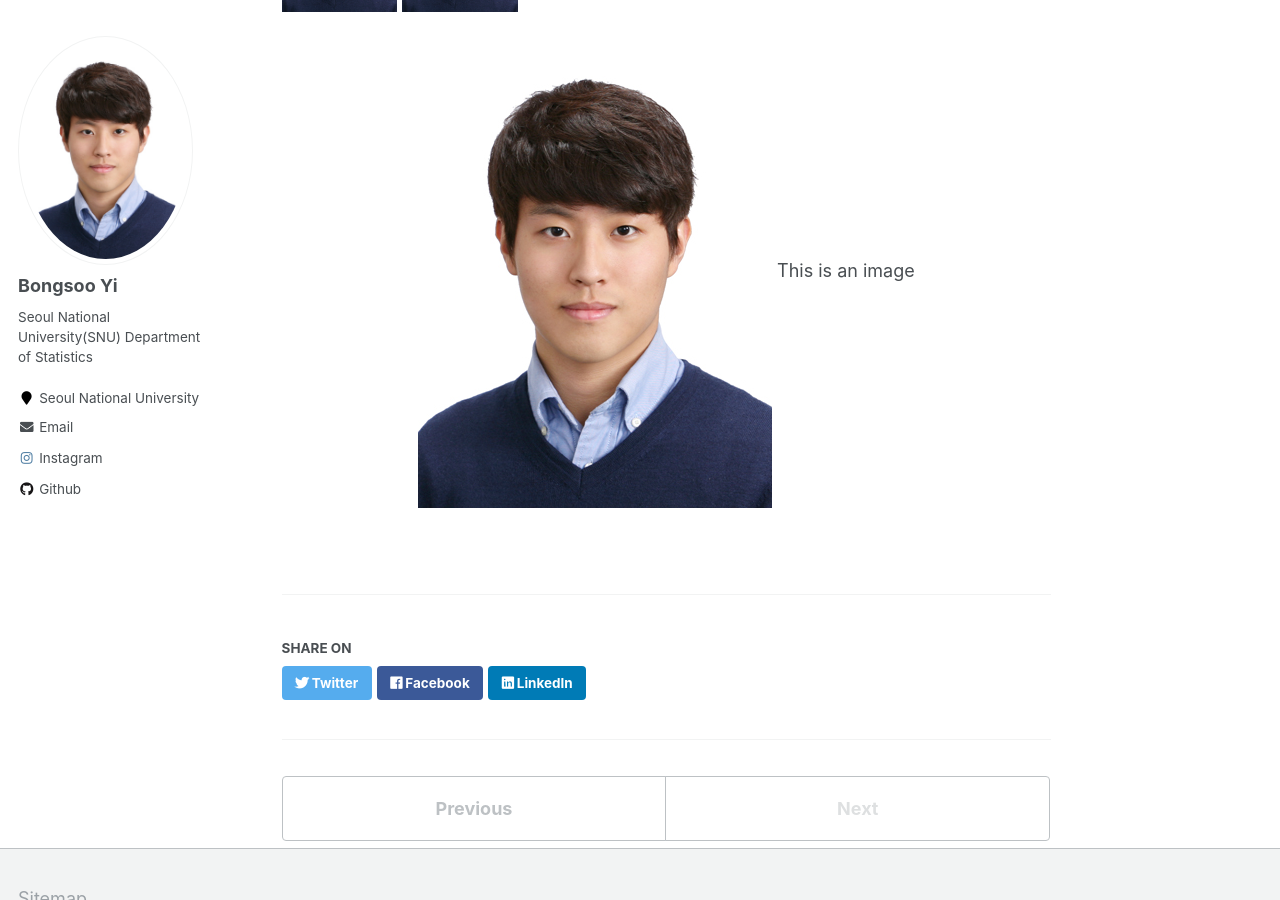
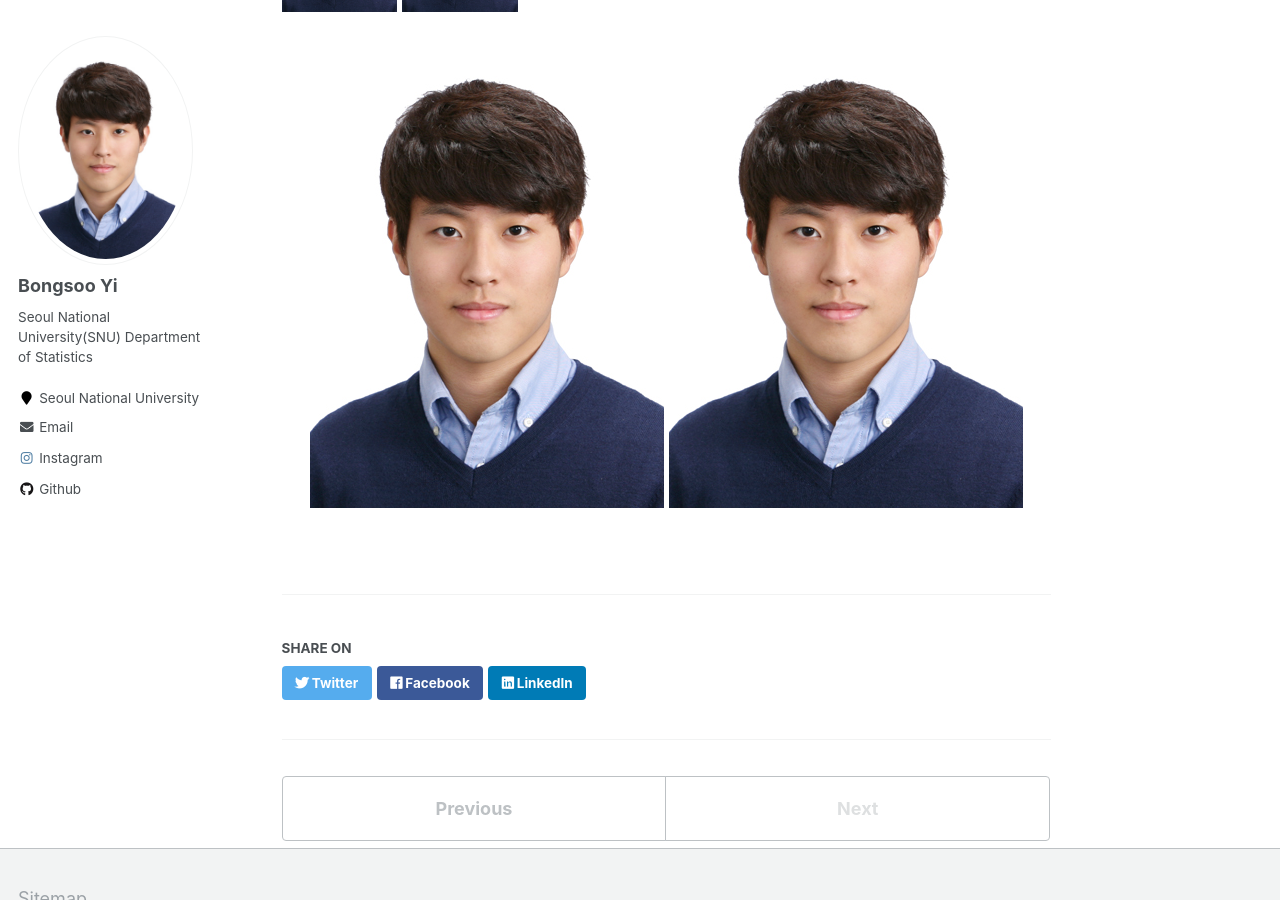
Before and after one commit to austinyi/austinyi.github.io, a Jekyll site: the page built from _talks/2019-07-12-talk-2.md, in a window 1280 px wide and 900 px high, scrolled down 691 px. Built offline with Jekyll 4.4.1, drawn with Linux system fonts in a browser that asks for light colours.

Commit message:
Update 2019-07-12-talk-2.md

```diff
--- a/_talks/2019-07-12-talk-2.md
+++ b/_talks/2019-07-12-talk-2.md
@@ -22,6 +22,6 @@ There are several textbooks and references that I used to study this subject, wh
 <p align="center">
 
   <img src="http://austinyi.github.io/images/bong.jpeg">
-  This is an image
+  <img src="http://austinyi.github.io/images/bong.jpeg">
 
 </p>
```
